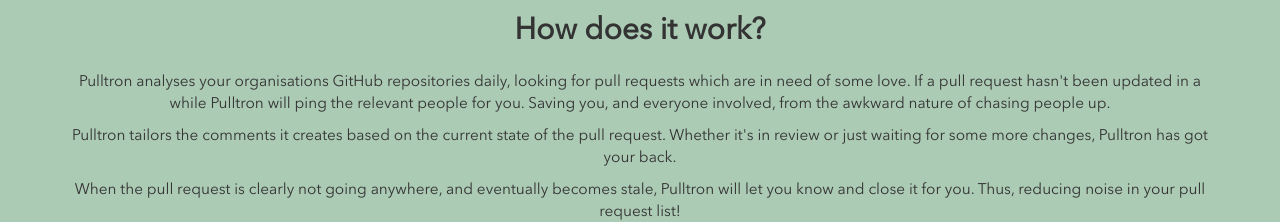
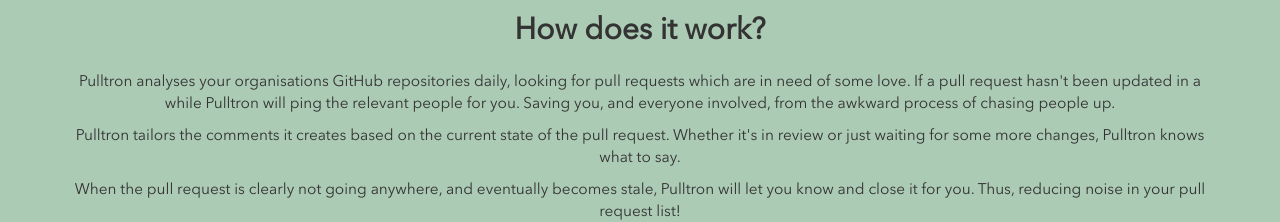
Before and after one commit to GeorgeA93/pulltron.github.io, a React (Create React App) app: page / in a window 1280 px wide. Shown: the part 389-611 px from the top of the page. Built offline with nearby package versions, Linux system fonts and the light colour scheme.

Commit message:
Improve wording

```diff
--- a/src/App.js
+++ b/src/App.js
@@ -34,11 +34,11 @@
                         <p className="description-text">
                             Pulltron analyses your organisations GitHub repositories daily, looking for pull requests which are in need of some love.
                             If a pull request hasn't been updated in a while Pulltron will ping the relevant people for you.
-                            Saving you, and everyone involved, from the awkward nature of chasing people up.
+                            Saving you, and everyone involved, from the awkward process of chasing people up.
                         </p>
                         <p className="description-text">
                             Pulltron tailors the comments it creates based on the current state of the pull request.
-                            Whether it's in review or just waiting for some more changes, Pulltron has got your back.
+                            Whether it's in review or just waiting for some more changes, Pulltron knows what to say.
                         </p>
                         <p className="description-text">
                             When the pull request is clearly not going anywhere, and eventually becomes stale,
```
